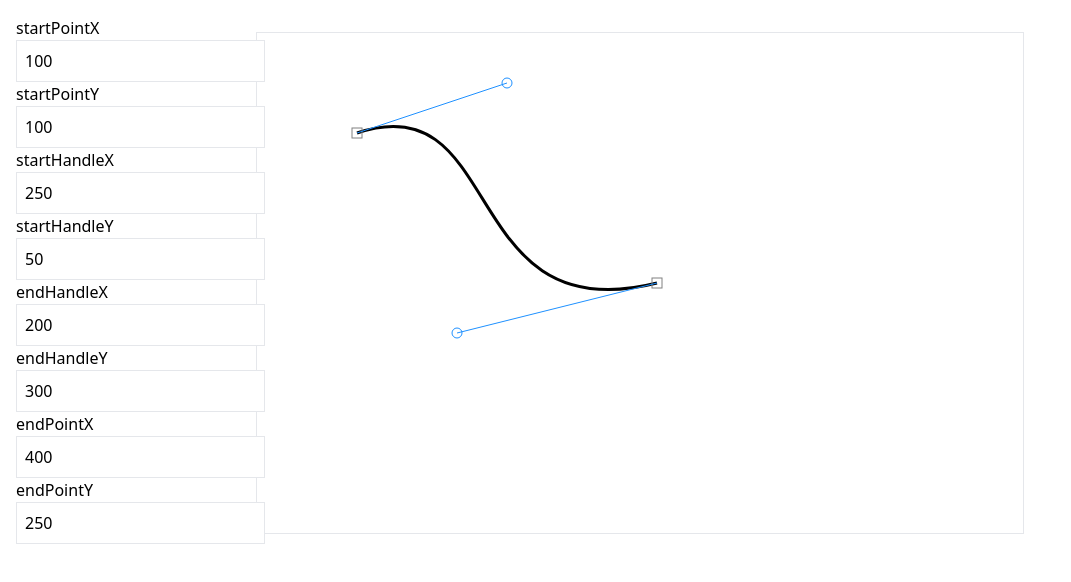
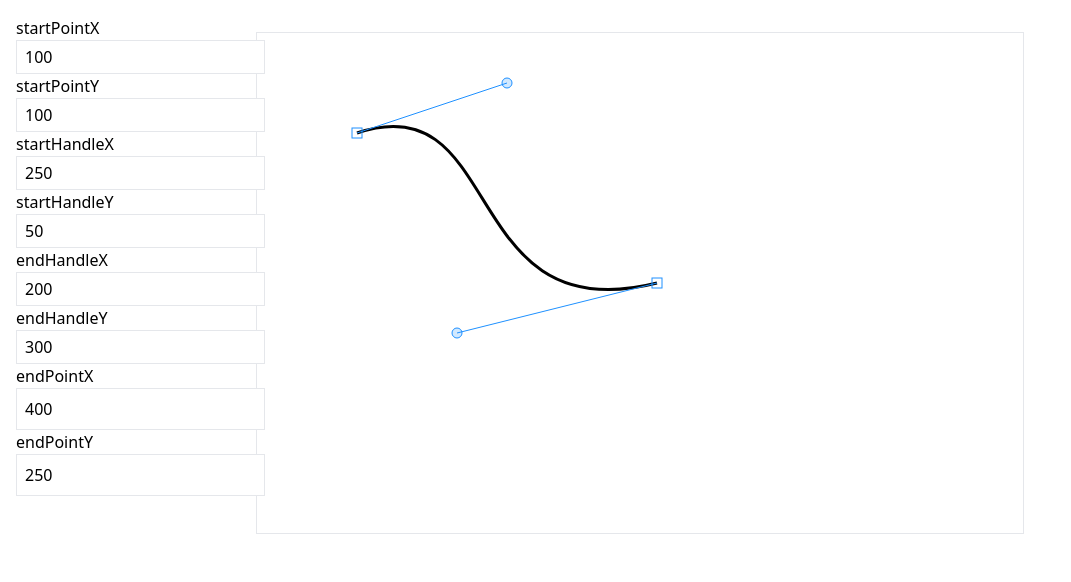
Before and after one commit to syon/bpk, a Nuxt app: page /playground in a window 1280 px wide. Shown: the top 582 px of the page, without its empty margins (0-1071 px from the left). Built offline with nearby package versions, Linux system fonts and the light colour scheme.

Commit message:
:zap: drag

```diff
--- a/components/SimplePath.vue
+++ b/components/SimplePath.vue
@@ -1,8 +1,6 @@
 <template>
-  <svg width="500" height="500" xmlns="http://www.w3.org/2000/svg">
-    <g>
-      <path class="connector" :d="connectorPath"></path>
-    </g>
+  <g>
+    <path class="connector" :d="connectorData" />
     <g>
       <rect
         :x="startPoint.x - 5"
@@ -25,6 +23,8 @@
           :cy="startHandle.y"
           r="5"
           class="zz-handle"
+          @pointerdown="dragStartSH"
+          @pointerup="dragStopSH"
         />
       </g>
       <g>
@@ -32,7 +32,7 @@
         <circle :cx="endHandle.x" :cy="endHandle.y" r="5" class="zz-handle" />
       </g>
     </g>
-  </svg>
+  </g>
 </template>
 
 <script>
@@ -61,9 +61,22 @@ export default {
       const { endPoint: ep, endHandle: eh } = this.obj
       return `M${ep.x},${ep.y} L${eh.x},${eh.y}`
     },
-    connectorPath() {
-      const { startPoint, startHandle, endHandle, endPoint } = this.obj
-      return `M${startPoint.x},${startPoint.y} C${startHandle.x},${startHandle.y} ${endHandle.x},${endHandle.y} ${endPoint.x},${endPoint.y}`
+    connectorData() {
+      const {
+        startPoint: sp,
+        startHandle: sh,
+        endHandle: eh,
+        endPoint: ep,
+      } = this.obj
+      return `M${sp.x},${sp.y} C${sh.x},${sh.y} ${eh.x},${eh.y} ${ep.x},${ep.y}`
+    },
+  },
+  methods: {
+    dragStartSH(event) {
+      this.$emit('dragStart', event)
+    },
+    dragStopSH(event) {
+      this.$emit('dragStop', event)
     },
   },
 }
@@ -78,14 +91,15 @@ export default {
 
 .zz-point {
   fill: none;
-  stroke: gray;
+  stroke: dodgerblue;
   stroke-width: 1;
 }
 
 .zz-handle {
-  fill: none;
+  fill: rgba(30, 144, 255, 0.2);
   stroke: dodgerblue;
   stroke-width: 1;
+  cursor: pointer;
 }
 
 .zz-handleline {
--- a/pages/playground.vue
+++ b/pages/playground.vue
@@ -1,35 +1,46 @@
 <template>
   <main>
     <div class="border mt-8 mx-64">
-      <simple-path :obj="obj" />
+      <svg
+        width="500"
+        height="500"
+        xmlns="http://www.w3.org/2000/svg"
+        @mousemove="onMousemove"
+      >
+        <simple-path
+          :obj="obj"
+          @dragStart="dragStartSH"
+          @dragStop="dragStopSH"
+        />
+      </svg>
     </div>
     <div class="absolute top-0">
       <div class="flex flex-col w-32 p-4">
         <label>
           <span>startPointX</span>
-          <input v-model="startPointX" type="number" class="border p-2" />
+          <input v-model="startPointX" type="number" class="border px-2 py-1" />
         </label>
         <label>
           <span>startPointY</span>
-          <input v-model="startPointY" type="number" class="border p-2" />
+          <input v-model="startPointY" type="number" class="border px-2 py-1" />
         </label>
 
         <label>
           <span>startHandleX</span>
-          <input v-model="startHandleX" type="number" class="border p-2" />
+          <input v-model="startHandleX" type="number" class="border px-2 py-1" />
         </label>
         <label>
           <span>startHandleY</span>
-          <input v-model="startHandleY" type="number" class="border p-2" />
+          <input v-model="startHandleY" type="number" class="border px-2 py-1" />
         </label>
 
         <label>
           <span>endHandleX</span>
-          <input v-model="endHandleX" type="number" class="border p-2" />
+          <input v-model="endHandleX" type="number" class="border px-2 py-1" />
         </label>
         <label>
           <span>endHandleY</span>
-          <input v-model="endHandleY" type="number" class="border p-2" />
+          <input v-model="endHandleY" type="number" class="border px-2 py-1" />
         </label>
 
         <label>
@@ -49,6 +60,7 @@
 export default {
   name: 'PlaygroundPage',
   data: () => ({
+    isDragging: false,
     startPointX: 100,
     startPointY: 100,
     startHandleX: 250,
@@ -68,5 +80,19 @@ export default {
       }
     },
   },
+  methods: {
+    onMousemove(event) {
+      if (!this.isDragging) return false
+      const { offsetX, offsetY } = event
+      this.startHandleX = offsetX
+      this.startHandleY = offsetY
+    },
+    dragStartSH(eee) {
+      this.isDragging = true
+    },
+    dragStopSH(eee) {
+      this.isDragging = false
+    },
+  },
 }
 </script>
```
